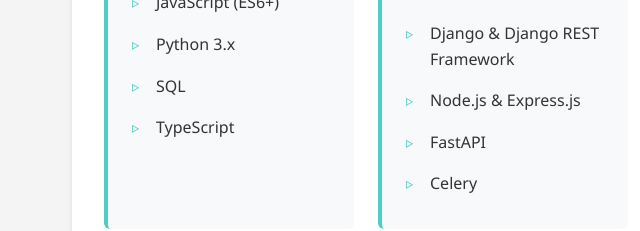
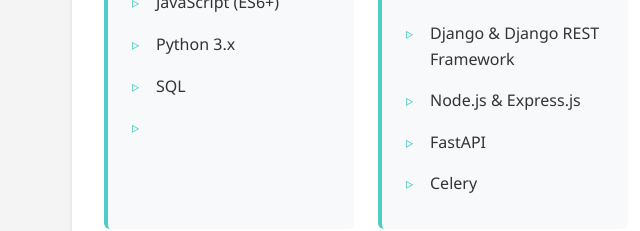
Before and after one commit to tfelix205/tfelix205.github.io, a plain HTML site: page index.html in a window 1280 px wide. Shown: the part 954-1185 px from the top of the page, 0-640 px from the left. Drawn offline with Linux system fonts and the light colour scheme.

Commit message:
skills update
Removed TypeScript from the skills list.

```diff
--- a/index.html
+++ b/index.html
@@ -203,7 +203,7 @@
                         <li>JavaScript (ES6+)</li>
                         <li>Python 3.x</li>
                         <li>SQL</li>
-                        <li>TypeScript</li>
+                        <li></li>
                     </ul>
                 </div>
 
```
